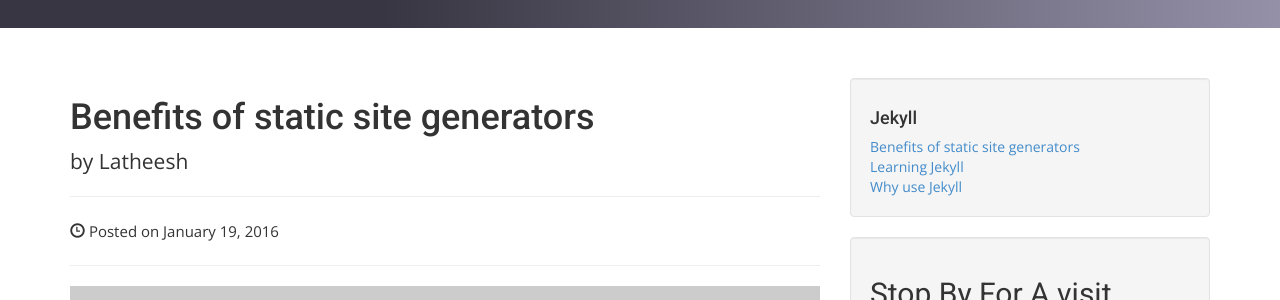
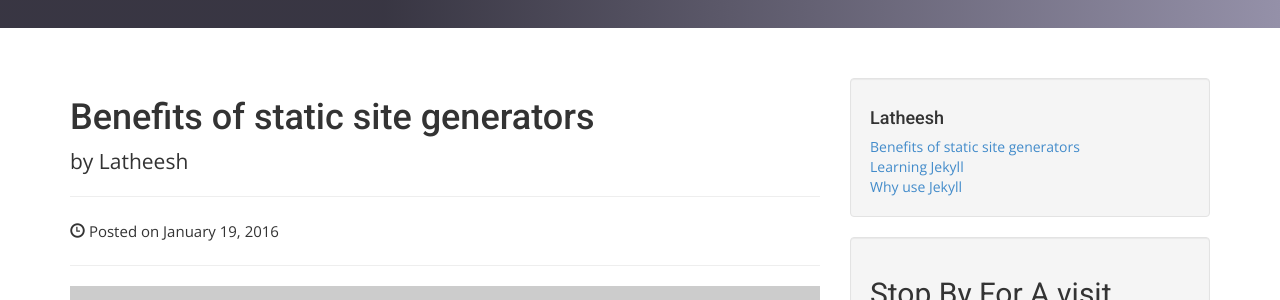
Before and after one commit to Lcloudpro/New-site1, a Jekyll site: the page built from _posts/2016-01-19-benefits-of-static-website-generators.md, in a window 1280 px wide. Shown: the part 432-732 px from the top of the page. Built offline with Jekyll 4.4.1, drawn with Linux system fonts in a browser that asks for light colours; nearby versions of some CDN libraries; some web fonts are replaced; library files that are not in the unit come from our copies; comment, search, counter and statistics services are not loaded.

Commit message:
Update _config.yml

```diff
--- a/_config.yml
+++ b/_config.yml
@@ -7,12 +7,12 @@
 
 # Site settings
 title: LcloudPro
-email: Latheeshrooman@gmail.com
+email: lcloudprok@gmail.com
 description: "We are passionate about learn technologies and share knowledge"
 baseurl: "" # the subpath of your site, e.g. /blog
 url: "https://Lcloudpro.github.io/New-site1/" # the base hostname & protocol for your site
-twitter_username: jekyllrb
-github_username:  jekyll
+twitter_username: Lcloudpro
+github_username:  Lcloudpro
 
 # Build settings
 markdown: kramdown
@@ -27,4 +27,4 @@ defaults:
     values:
       layout: "post"
       author: "Latheesh"
-      category: "jekyll"
+      category: "Latheesh"
```
